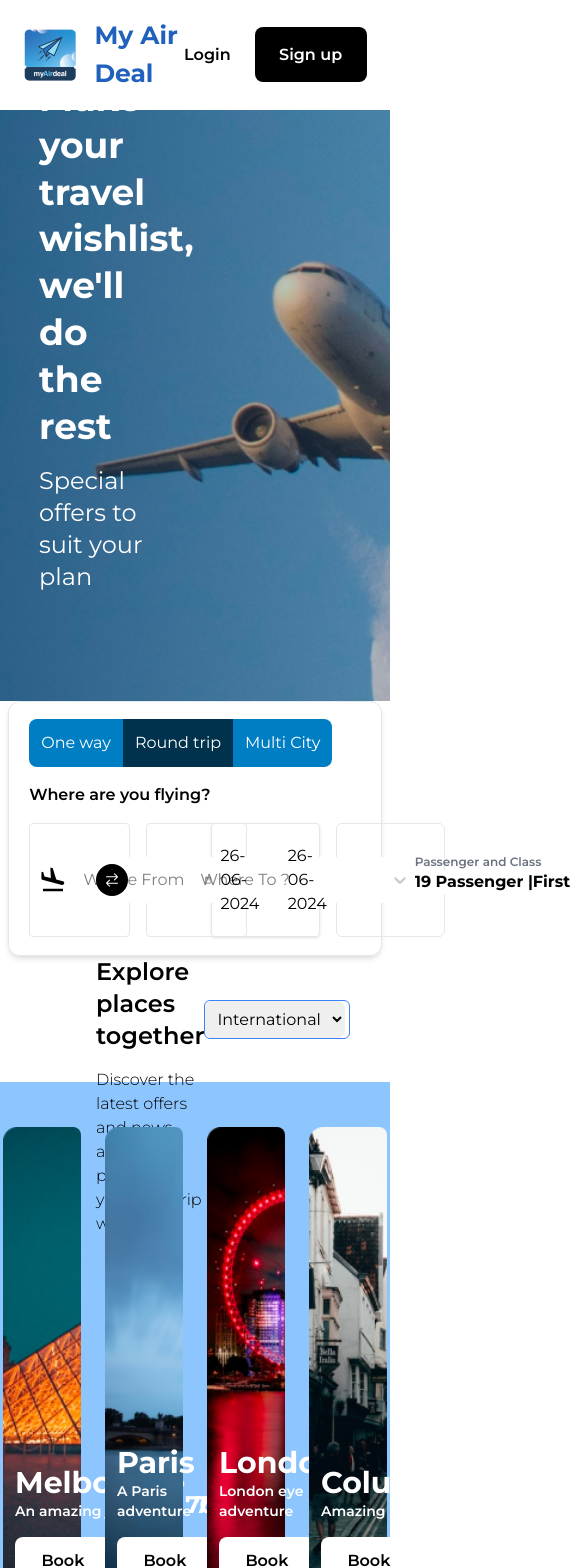
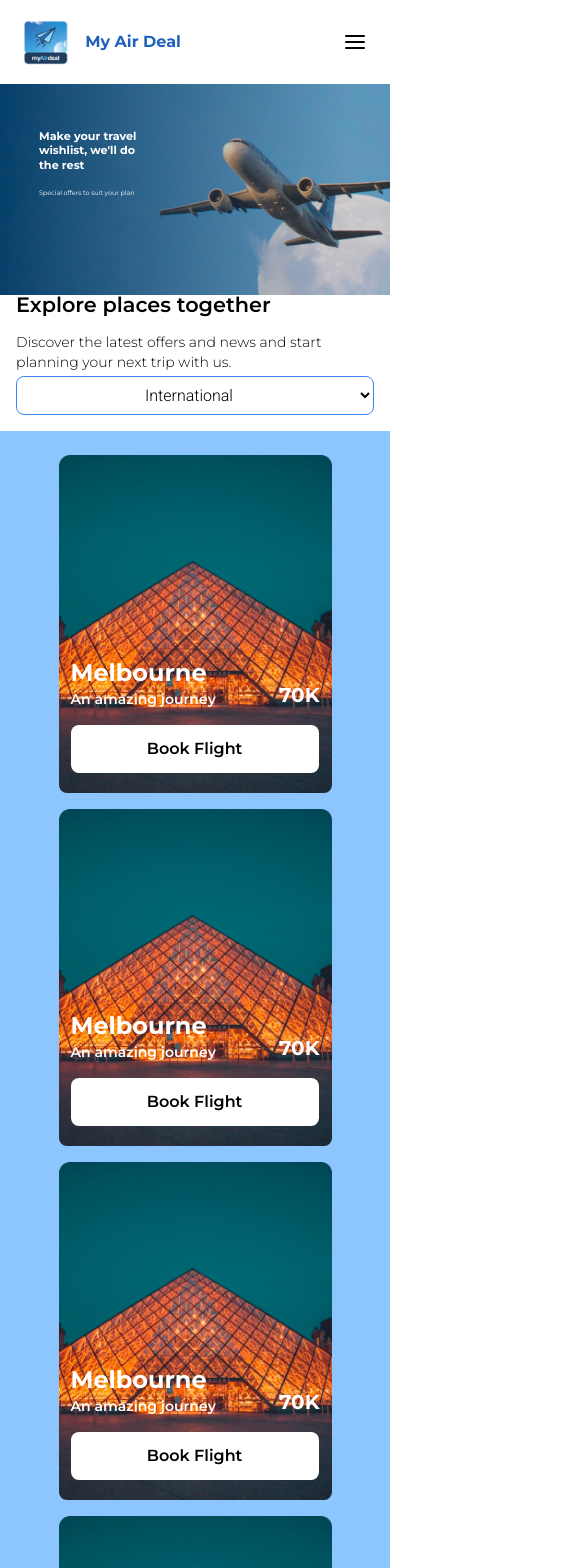
Before and after one commit to Kaa-dan/air_deal_user, a React (Vite) app in the folder client/: page / in a window 390 px wide. Shown: the top 1568 px of the page, 585 px wide, since content can reach past the window. Built offline with nearby package versions, Linux system fonts and the light colour scheme.

Commit message:
2 section responsive

```diff
--- a/client/src/componenets/home/Banner.jsx
+++ b/client/src/componenets/home/Banner.jsx
@@ -1,18 +1,24 @@
 import BannerImage from "../../assets/home/banner/Banner.png";
 const Banner = () => {
   return (
-    <div className="relative h-[70vh] ">
+
+    <div className="relative h-[25vh] max-w-[1900px] mx-auto md:h-[50vh] lg:h-[70vh]  ">
       <img
-        className="absolute top-0 left-0 w-full h-full object-cover z-[-1]"
+        className="absolute top-0 left-0 w-full h-full object-cover
+       "
         src={BannerImage}
+
         alt="Banner"
+
       />
 
-      <div className="relative left-[10vw] flex flex-col justify-center  text-white  h-[76%] w-[30%] ">
-        <h3 className="text-4xl font-bold leading-[1.3]">
+
+      <div className="relative left-[10%] flex flex-col justify-center  text-white  h-3/4 w-[30%] ">
+        <h3 className="font-bold text-[.7rem] md:text-[1.3rem] lg:text-3xl leading-[1.3] 2xl:text-[2.2rem] 2xl:leading-[1.4]">
           Make your travel wishlist, we'll do the rest
         </h3>
-        <h4 className="text-2xl mt-4">Special offers to suit your plan</h4>
+        <h4 className="mt-4 text-[0.4rem] md:text-[0.9rem] lg:text-2x 2xl:text-[1.7rem]
+        ">Special offers to suit your plan</h4>
       </div>
     </div>
   );
--- a/client/src/componenets/home/Contact.jsx
+++ b/client/src/componenets/home/Contact.jsx
@@ -6,7 +6,8 @@ import { CiMail } from "react-icons/ci";
 import background from "../../assets/home/contact/svg/background.svg";
 const Contact = () => {
   return (
-    <div className="h-[100vh] bg-[#0A2945] ">
+    <div className="h-[8
+    0vh] bg-[#0A2945] ">
       <div className="flex px-10">
         <div
           className="w-[50%] flex items-center justify-center"
--- a/client/src/componenets/home/DealsAndOffers.jsx
+++ b/client/src/componenets/home/DealsAndOffers.jsx
@@ -28,8 +28,8 @@ const DealsAndOffers = () => {
   //     return ()=>clearInterval(interval)
   // },[])
   return (
-    <div className="h-[80vh] bg-[#BCE7FF] ">
-      <div className="flex flex-col  w-[82%] m-auto h-full ]">Ś
+    <div className="h-[70vh] bg-[#BCE7FF]  ">
+      <div className="flex flex-col  w-[82%] m-auto h-[100%]">
         <div className="h-[20%] flex items-center \">
           <h1 className="text-3xl font-semibold ">Deals & Offers</h1>
         </div>
@@ -62,6 +62,7 @@ const DealsAndOffers = () => {
           </div>
         </div>
       </div>
+
     </div>
   );
 };
--- a/client/src/componenets/home/Header.jsx
+++ b/client/src/componenets/home/Header.jsx
@@ -1,19 +1,40 @@
 import main_logo from "../../assets/home/logo/main_logo.png";
+import { useState } from "react";
+import { FiMenu } from "react-icons/fi";
 
 const Header = () => {
+  const [menuOpen, setMenuOpen] = useState(false);
+
   return (
-    <div className="flex bg-[#ffffff] h-[13vh] justify-between items-center px-[6vw] ">
-      <div className="flex gap-4 items-center ">
-        <img src={main_logo} alt="logo" />
+    <div className="bg-[#ffffff]">
+      <div className="flex mx-auto h-[10vh] md:h-[13vh] xl:h-[13vh] justify-between items-center px-[6vw]">
+        <div className="flex gap-4 items-center ">
+          <img src={main_logo} alt="logo" className=" h-[45px] md:h-[55px] 2xl:h-[70px]" />
 
-        <h3 className="text-[#1F61BC] text-[25px] font-bold">My Air Deal</h3>
+
+          <h3 className="text-[#1F61BC] md:text-[25px] 2xl:text-[1.6rem] font-bold">
+
+            My Air Deal
+          </h3>
+        </div>
+        <div className="hidden md:flex gap-6 font-semibold  2xl:text-[1.2rem]">
+          <button>Login</button>
+          <button className="   h-[55px] 2xl:p-2  text-white bg-black rounded-lg w-28">
+            Sign up
+          </button>
+        </div>
+        <div className="md:hidden flex items-center">
+          <FiMenu size={24} onClick={() => setMenuOpen(!menuOpen)} />
+        </div>
       </div>
-      <div className="flex gap-6  font-semibold">
-        <button>Login</button>
-        <button className="h-[55px]  text-white bg-black rounded-lg w-28">
-          Sign up
-        </button>
-      </div>
+      {menuOpen && (
+        <div className="absolute top-[8vh] right-[6vw] bg-white shadow-lg rounded-lg p-4 z-50 md:hidden">
+          <button className="block w-full text-left mb-2 p-2">Login</button>
+          <button className="block w-full text-left text-white bg-black rounded-lg p-2">
+            Sign up
+          </button>
+        </div>
+      )}
     </div>
   );
 };
--- a/client/src/componenets/home/OfferSection.jsx
+++ b/client/src/componenets/home/OfferSection.jsx
@@ -1,137 +1,71 @@
 import OfferBg from "../../assets/home/offer/OfferBG.png";
 import Offer1 from "../../assets/home/offer/Offer1.png";
-import Offer2 from "../../assets/home/offer/Offer2.png";
-import Offer3 from "../../assets/home/offer/Offer3.png";
-import Offer4 from "../../assets/home/offer/Offer4.png";
+// import Offer2 from "../../assets/home/offer/Offer2.png";
+// import Offer3 from "../../assets/home/offer/Offer3.png";
+// import Offer4 from "../../assets/home/offer/Offer4.png";
+
+const offers =[{img:`${Offer1}`,cntryName:"Melbourne",description:"An amazing journey",amount:"70K"},{img:`${Offer1}`,cntryName:"Melbourne",description:"An amazing journey",amount:"70K"},{img:`${Offer1}`,cntryName:"Melbourne",description:"An amazing journey",amount:"70K"},{img:`${Offer1}`,cntryName:"Melbourne",description:"An amazing journey",amount:"70K"},]
 const OfferSection = () => {
   return (
-    <div>
-      <div className="h-[15vh]  flex   justify-between px-24">
-        <div className="flex flex-col items-start gap-4">
-          <h2 className="font-semibold text-2xl">Explore places together</h2>
-          <h4 className="font-light">
+    < div className="h-[100%]  mx-auto max-w-[1900px]">
+      <div className="lg:h-[15vh] px-4 flex flex-col md:flex-row
+       md:flex leading-[1]   justify-between lg:px-24 max-w-[1900px] mx-auto">
+        <div className="flex flex-col items-start gap-4 2xl:gap-6">
+          <h2 className="font-semibold text-[1.3rem]  md:text-4xl 2xl:text-[2.2rem]">Explore places together</h2>
+          <h4 className="font-light text-sm md:text-lg 2xl:text-2xl">
             Discover the latest offers and news and start planning your next
             trip with us.
           </h4>
         </div>
 
-        <div className="flex items-center rounded-lg">
-          <div className="border border-blue-500 rounded-md pr-1">
+        <div className="flex items-center rounded-lg w-full md:w-1/4 2xl:h-full">
+
             <select
-              className="flex justify-center relative  items-center p-2 outline-none rounded-lg"
+              className="flex justify-center relative  items-center p-2 w-full  outline-none rounded-lg border border-blue-500 mt-1 font-roboto text-center font-light bg-white 2xl:w-3/4 2xl:p-4"
               name=""
               id=""
             >
               <option value="Nithin">International</option>
               <option value="Nithin">Domestic</option>
             </select>
-          </div>
+
         </div>
       </div>
       <div
-        className="h-[70vh]  flex justify-center items-center gap-6 text-white"
+        className="h-[100%]  flex justify-center items-center
+         gap-2 sm:gap-4 md:gap-6 text-white flex-wrap mt-4 py-4 sm:px-10  "
         style={{
           backgroundImage: `url(${OfferBg})`,
           backgroundRepeat: "no-repeat",
           backgroundSize: "cover",
         }}
       >
-        <div
+        {offers.map((value,index)=> <div
           style={{
             backgroundImage: `url(${Offer1})`,
             backgroundRepeat: "no-repeat",
             backgroundSize: "cover",
           }}
-          className="h-[85%] w-[20%] rounded-lg flex items-end  "
+          className="h-[40vh] md:w-[30%] xl:h-[60vh] lg:h-[50vh] w-[70%] sm:w-[40%] lg:w-[23%] rounded-lg flex items-end mt-2"
         >
           <div className="mb-5 px-3 w-full">
             <div className="flex items-end justify-between">
               <div>
-                <div className="font-bold text-3xl">Melbourne</div>
+                <div className="font-bold text-2xl  xl:text-3xl">{value.cntryName}</div>
                 <div className="font-semibold text-sm">
-                  An amazing journey
+                  {value.description}
                 </div>
               </div>
-              <h3 className="font-bold text-2xl">70K</h3>
+              <h3 className="font-bold text-xl xl:text-2xl">{value?.amount}</h3>
             </div>
 
-            <button className="w-[92%] text-black bg-white rounded-lg font-semibold p-3 mt-4">
+            <button className="w-[90%] mx-auto text-black bg-white rounded-lg font-semibold p-3 mt-4">
               Book Flight
             </button>
           </div>
-        </div>
-        <div
-          style={{
-            backgroundImage: `url(${Offer2})`,
-            backgroundRepeat: "no-repeat",
-            backgroundSize: "cover",
-          }}
-          className="h-[85%] w-[20%] rounded-lg flex items-end  "
-        >
-          <div className="mb-5 px-3 w-full">
-            <div className="flex items-end justify-between">
-              <div>
-                <div className="font-bold text-3xl">Paris</div>
-                <div className="font-semibold text-sm">
-                  A Paris adventure
-                </div>
-              </div>
-              <h3 className="font-bold text-2xl">70K</h3>
-            </div>
+        </div>)}
 
-            <button className="w-[92%] text-black bg-white rounded-lg font-semibold p-3 mt-4">
-              Book Flight
-            </button>
-          </div>
-        </div>
-        <div
-          style={{
-            backgroundImage: `url(${Offer3})`,
-            backgroundRepeat: "no-repeat",
-            backgroundSize: "cover",
-          }}
-          className="h-[85%] w-[20%] rounded-lg flex items-end  "
-        >
-          <div className="mb-5 px-3 w-full">
-            <div className="flex items-end justify-between">
-              <div>
-                <div className="font-bold text-3xl">London</div>
-                <div className="font-semibold text-sm">
-                  London eye adventure
-                </div>
-              </div>
-              <h3 className="font-bold text-2xl">70K</h3>
-            </div>
 
-            <button className="w-[92%] text-black bg-white rounded-lg font-semibold p-3 mt-4">
-              Book Flight
-            </button>
-          </div>
-        </div>
-        <div
-          style={{
-            backgroundImage: `url(${Offer4})`,
-            backgroundRepeat: "no-repeat",
-            backgroundSize: "cover",
-          }}
-          className="h-[85%] w-[20%] rounded-lg flex items-end  "
-        >
-          <div className="mb-5 px-3 w-full">
-            <div className="flex items-end justify-between">
-              <div>
-                <div className="font-bold text-3xl">Columbia</div>
-                <div className="font-semibold text-sm">
-                Amazing streets
-                </div>
-              </div>
-              <h3 className="font-bold text-2xl">70K</h3>
-            </div>
-
-            <button className="w-[92%] text-black bg-white rounded-lg font-semibold p-3 mt-4">
-              Book Flight
-            </button>
-          </div>
-        </div>
       </div>
     </div>
   );
--- a/client/src/pages/Home.jsx
+++ b/client/src/pages/Home.jsx
@@ -8,22 +8,22 @@ import Contact from "../componenets/home/Contact";
 import Footer from "../componenets/home/Footer";
 const Home = () => {
   return (
-    <div className="w-full font-montserrat relative">
+    <div className=" mx-auto h-[100%]  font-montserrat relative ">
       <Header />
 
       <Banner />
 
-      <FilterSection />
+      {/* <FilterSection /> */}
 
       <OfferSection />
 
-      <Detail />
+      {/* <Detail /> */}
 
-      <DealsAndOffers />
+      {/* <DealsAndOffers /> */}
 
-      <Contact />
+      {/* <Contact /> */}
 
-      <Footer />
+      {/* <Footer /> */}
     </div>
   );
 };
--- a/client/tailwind.config.js
+++ b/client/tailwind.config.js
@@ -6,6 +6,15 @@ export default {
       fontFamily: {
         montserrat: ["Montserrat", "sans-serif"],
         roboto: ["Roboto", "sans-serif"],
+
+      },
+      screens: {
+        'xs': '480px',
+        'sm': '640px',
+        'md': '768px',
+        'lg': '1024px',
+        'xl': '1280px',
+        '2xl': '1800px',
       },
     },
   },
```
